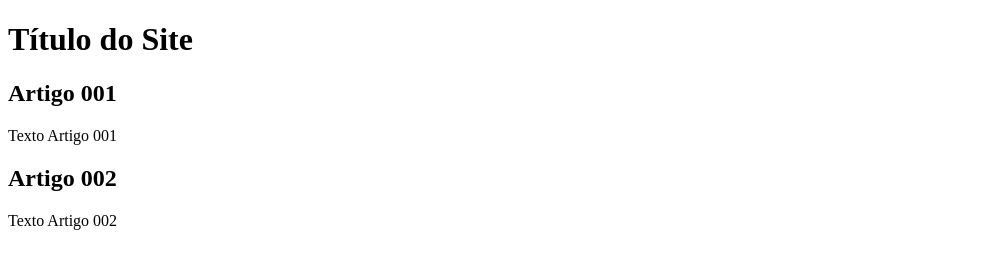
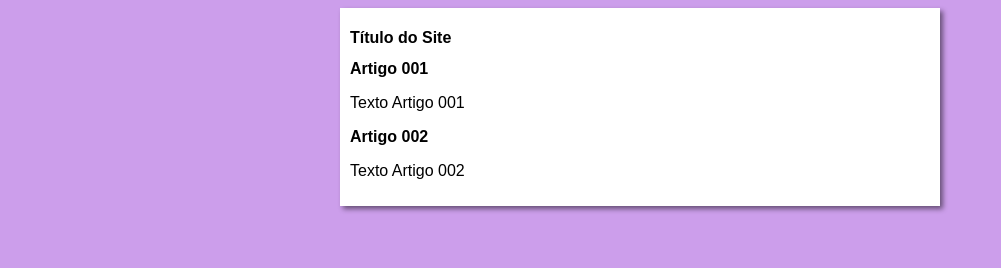
Before and after one commit to MarceloRBS/projeto-site, a plain HTML site: page index.html in a window 1280 px wide. Shown: the whole page, without its empty margins (0-1001 px from the left). Drawn offline with Linux system fonts and the light colour scheme.

Commit message:
iniciei o design

```diff
--- /dev/null
+++ b/estilos/style.css
@@ -0,0 +1,16 @@
+* {
+     font-family: Arial, Helvetica, sans-serif;
+     font-size: 16px;
+}
+
+body {
+    background-color: rgb(204, 158, 235);
+}
+
+main {
+    background-color: white ;
+    width: 580px;
+    margin: auto;
+    padding: 10px;
+    box-shadow: 3px 3px 5px rgba(0, 0, 0, 0.493);
+}
--- a/index.html
+++ b/index.html
@@ -4,6 +4,7 @@
     <meta charset="UTF-8">
     <meta name="viewport" content="width=device-width, initial-scale=1.0">
     <title>Título do Site</title>
+    <link rel="stylesheet" href="estilos/style.css">
 </head>
 <body>
     <main>
```
